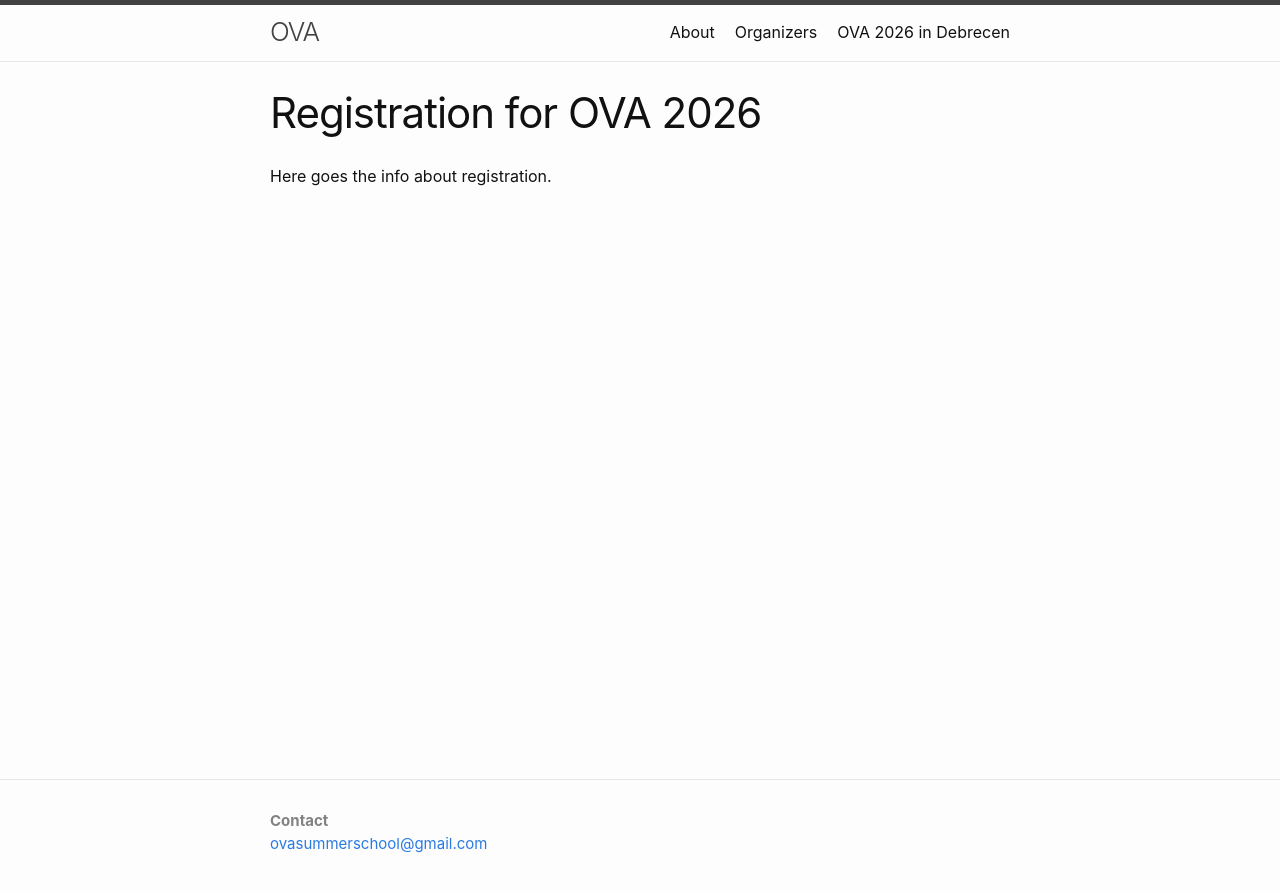
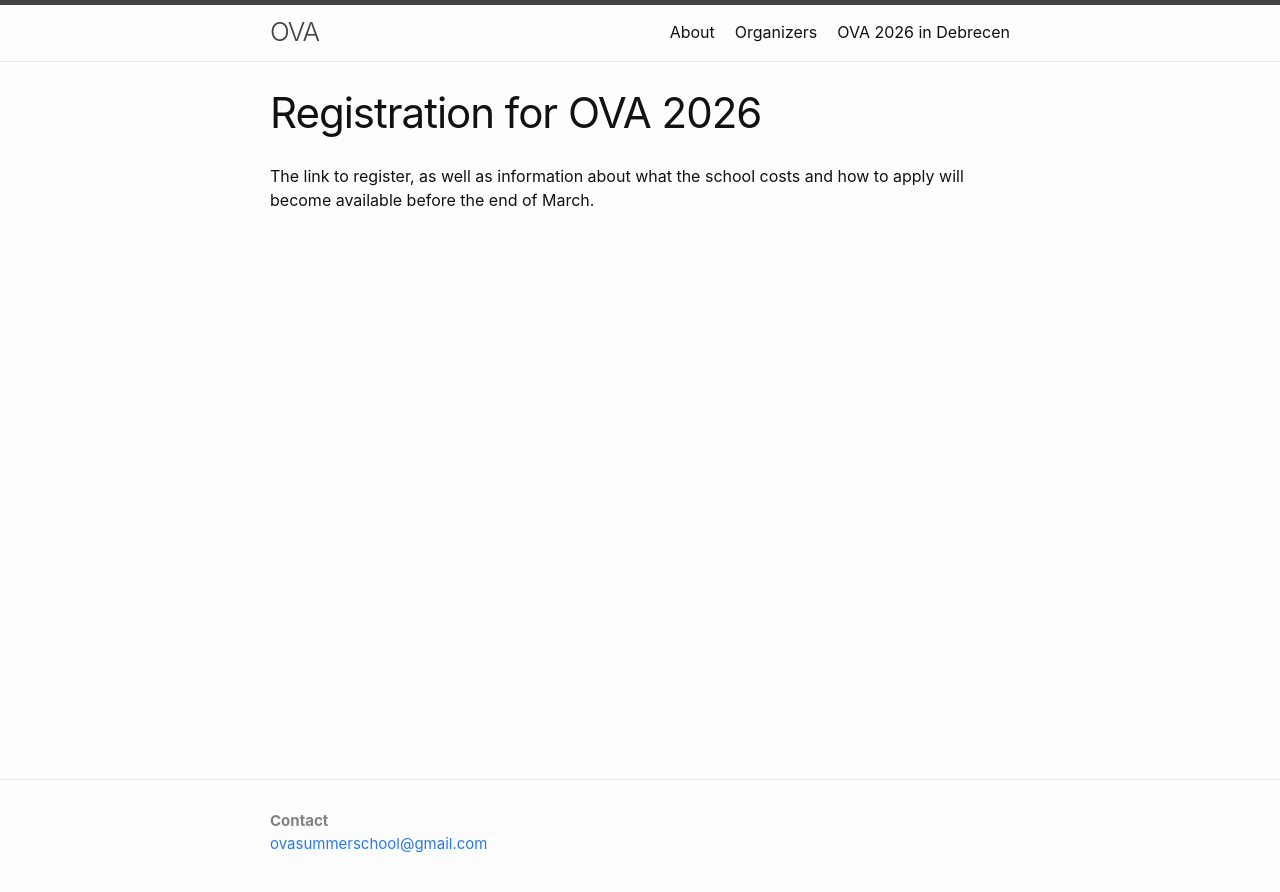
Before and after one commit to ovaschool/ovaschool.github.io, a Jekyll site: the page built from staticpages/ova2026-registration.markdown, in a window 1280 px wide. Shown: the top 892 px of the page. Built offline with Jekyll 4.4.1, drawn with Linux system fonts in a browser that asks for light colours.

Commit message:
Update ova2026-registration.markdown

```diff
--- a/staticpages/ova2026-registration.markdown
+++ b/staticpages/ova2026-registration.markdown
@@ -5,4 +5,4 @@ permalink: ova2026-registration
 exclude: true
 ---
 
-Here goes the info about registration.
+The link to register, as well as information about what the school costs and how to apply will become available before the end of March.
```
